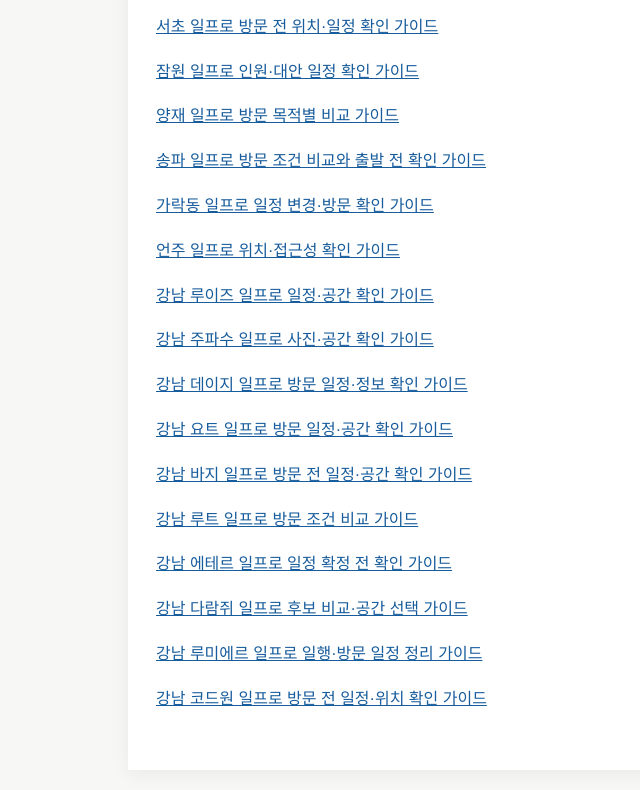
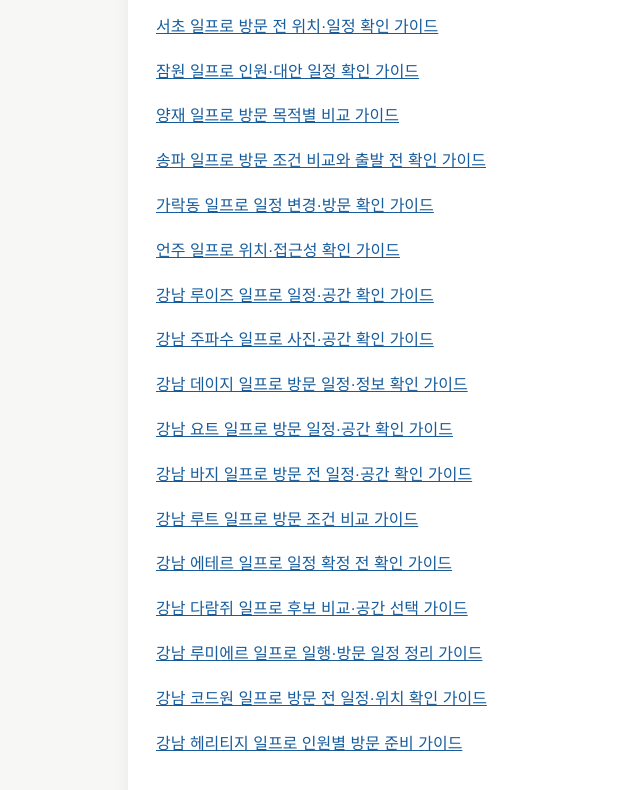
Before and after one commit to mariabarbergm841-wq/gangnam-visit-notes, a plain HTML site: page index.html in a window 1280 px wide. Shown: the part 10563-11353 px from the top of the page, without its empty margins (104-744 px from the left). Drawn offline with Linux system fonts and the light colour scheme.

Commit message:
Update index.html

```diff
--- a/index.html
+++ b/index.html
@@ -1208,6 +1208,11 @@
     강남 코드원 일프로 방문 전 일정·위치 확인 가이드
   </a>
 </p>
+<p>
+  <a href="./guide-222.html">
+    강남 헤리티지 일프로 인원별 방문 준비 가이드
+  </a>
+</p>
     </article>
   </main>
 </body>
```
